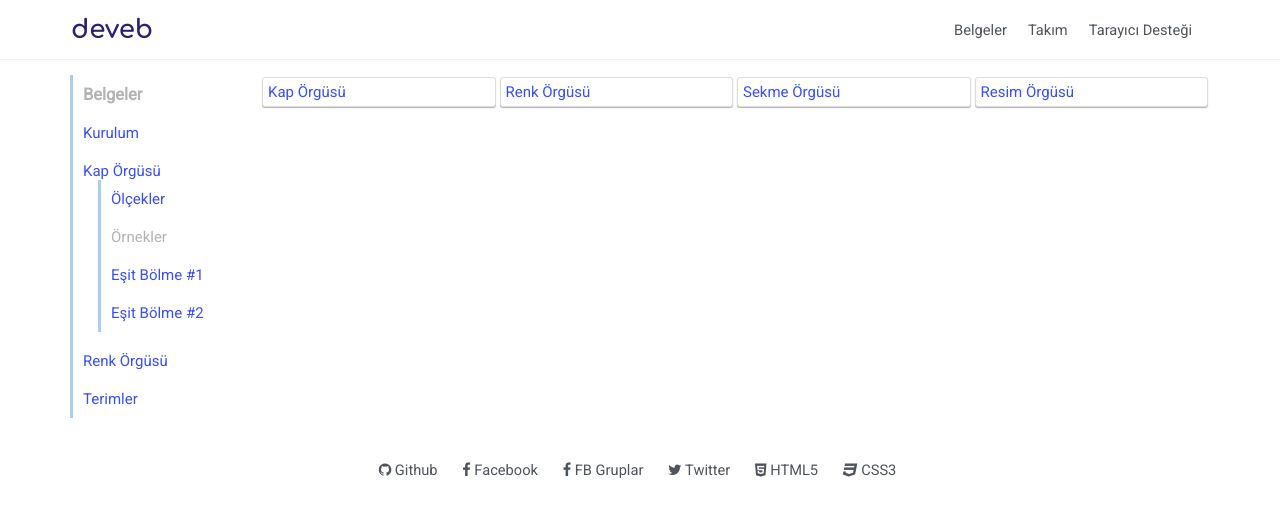
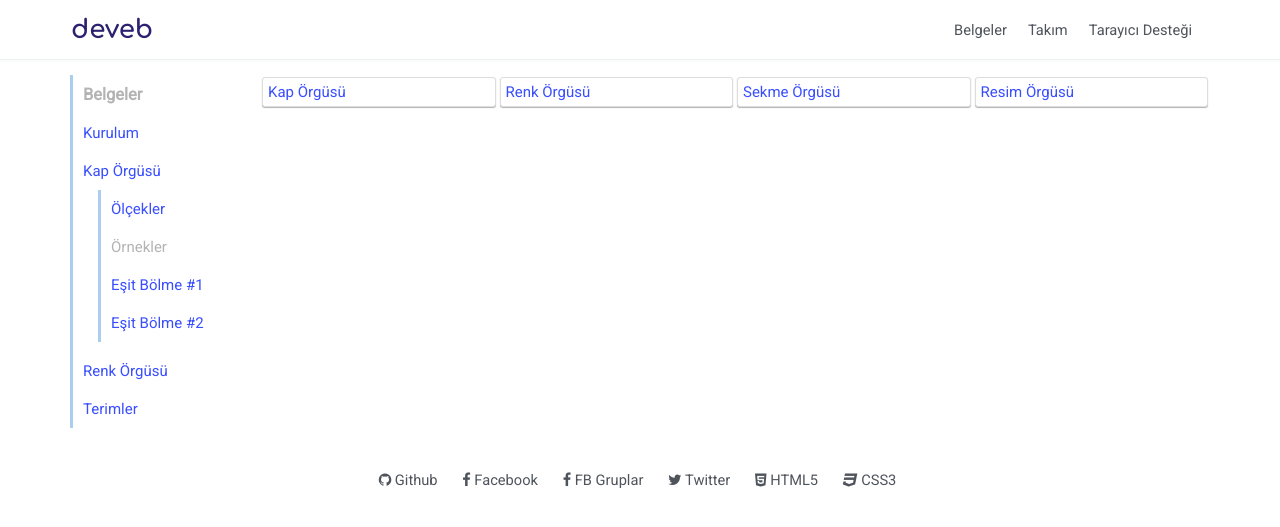
Before and after one commit to data-deveb/data-deveb.github.io, a Jekyll site: the page built from belgeler/belgeler.html, in a window 1280 px wide. Shown: the top 527 px of the page. Built offline with Jekyll 4.4.1, drawn with Linux system fonts in a browser that asks for light colours.

Commit message:
Güncelleme

```diff
--- a/assets/css/deveb.genel.css
+++ b/assets/css/deveb.genel.css
@@ -245,5 +245,5 @@ ul.liste-temiz li{
 [data-menü~="basamak"] li{
 	border-left:3px solid #abcdef;
 }
-[data-menü~="basamak"] li > ul + li{
+[data-menü~="basamak"] li > ul > li:first-child{
 	margin-top:10px;}
```
